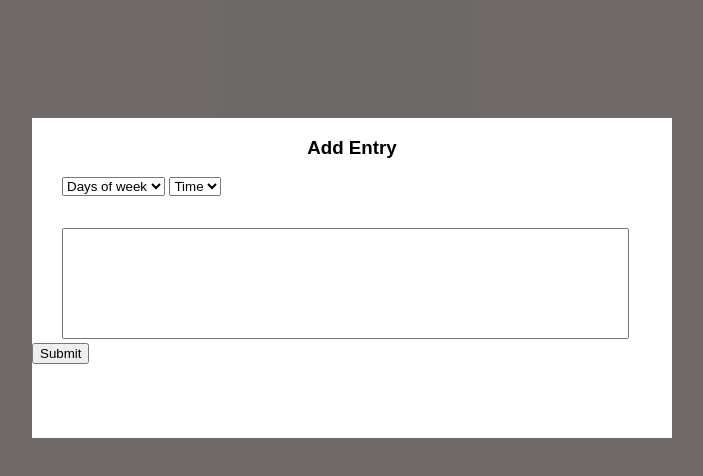
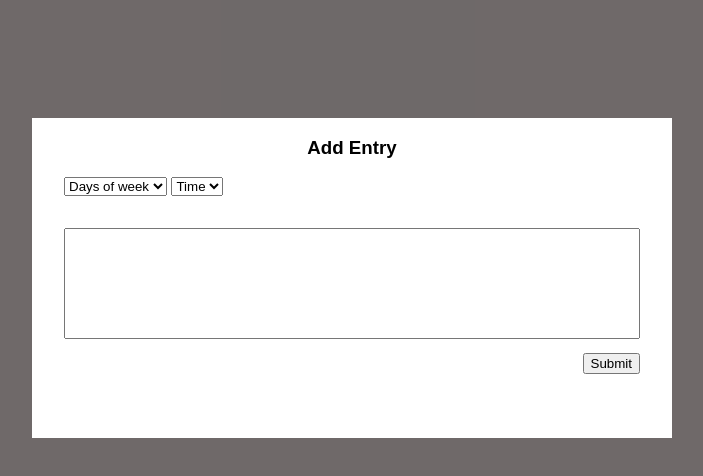
Before and after one commit to S-Chiaravanont/week-planner, a website: page index.html in a window 1280 px wide. Shown: the part 122-598 px from the top of the page, without its empty margins (288-991 px from the left). Drawn offline with Linux system fonts and the light colour scheme.

Commit message:
modal box css fixes

```diff
--- a/index.html
+++ b/index.html
@@ -24,9 +24,10 @@
       <div class="text-center">
         <h3>Add Entry</h3>
       </div>
-      <div class="container">
-        <form class="row flex-wrap test" action="">
-          <div class="column-full pad-left">
+      <div class="container-resp">
+        <form action="">
+          <div class="row flex-wrap">
+            <div class="column-full">
               <select name="Week" id="Week">
                 <option value="">Days of week</option>
                 <option value="Monday">Monday</option>
@@ -65,11 +66,12 @@
                 <option value="24">24</option>
               </select>
             </div>
-          <div class="column-full pad-left">
+            <div class="column-full">
               <textarea rows="7"></textarea>
             </div>
-          <div class="row flex-end">
-            <div class="column-full">
+          </div>
+          <div class="row">
+            <div class="column-full text-right">
               <button>Submit</button>
             </div>
           </div>
--- a/styles.css
+++ b/styles.css
@@ -9,6 +9,11 @@ body {
 
 .container {
   max-width: 900px;
+  margin: auto;
+}
+
+.container-resp {
+  max-width: 90%;
   margin: auto;
 }
 
@@ -70,23 +75,16 @@ body {
 }
 
 textarea {
-  width: 93%;
+  width: 100%;
   resize: none;
   margin-top: 2rem;
+  margin-bottom: 10px;
 }
 
 .flex-wrap {
   flex-wrap: wrap;
 }
 
-.test {
-  justify-content: flex-start;
+.text-right {
+  text-align: end;
 }
-
-.pad-left {
-  padding-left: 30px;
-}
-
-.flex-end {
-  justify-content: flex-end;
-}
```
Lines whose indentation alone changed are shown as unchanged.
